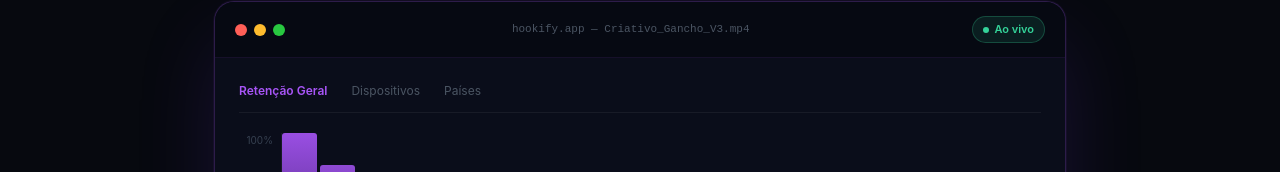
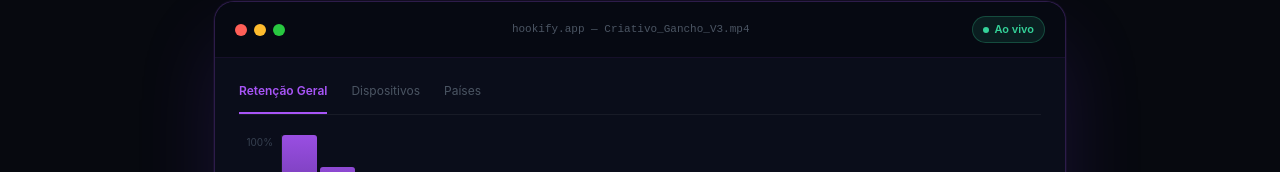
Before and after one commit to Derekkiyosshi/hookify, a Next.js app: page / in a window 1280 px wide. Shown: the part 722-894 px from the top of the page. Built offline with nearby package versions, Linux system fonts and the light colour scheme.

Commit message:
fix: remover borderBottom duplicado que causava erro de TypeScript

```diff
--- a/app/page.tsx
+++ b/app/page.tsx
@@ -107,7 +107,6 @@ function RetentionGraph() {
               fontSize: 12,
               fontWeight: i === 0 ? 600 : 400,
               color: i === 0 ? "#A855F7" : "#4B5563",
-              borderBottom: i === 0 ? "2px solid #A855F7" : "2px solid transparent",
               background: "none",
               border: "none",
               borderBottom: i === 0 ? "2px solid #A855F7" : "2px solid transparent",
```
